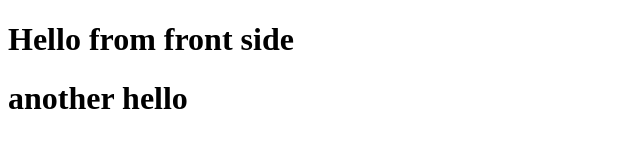
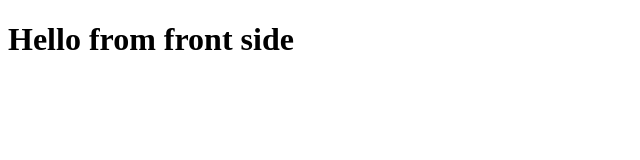
Before and after one commit to m-ahsanbaloch/myApp, a plain HTML site: page index.html in a window 1280 px wide. Shown: the whole page, without its empty margins (0-640 px from the left). Drawn offline with Linux system fonts and the light colour scheme.

Commit message:
Revert "create another h1"
This reverts commit 2da559412567ccd0da3b8d2de2c03eb6ce11d8fe.

```diff
--- a/index.html
+++ b/index.html
@@ -7,6 +7,5 @@
 </head>
 <body>
     <h1>Hello from front side</h1>
-    <h1>another hello</h1>
 </body>
 </html>
```
